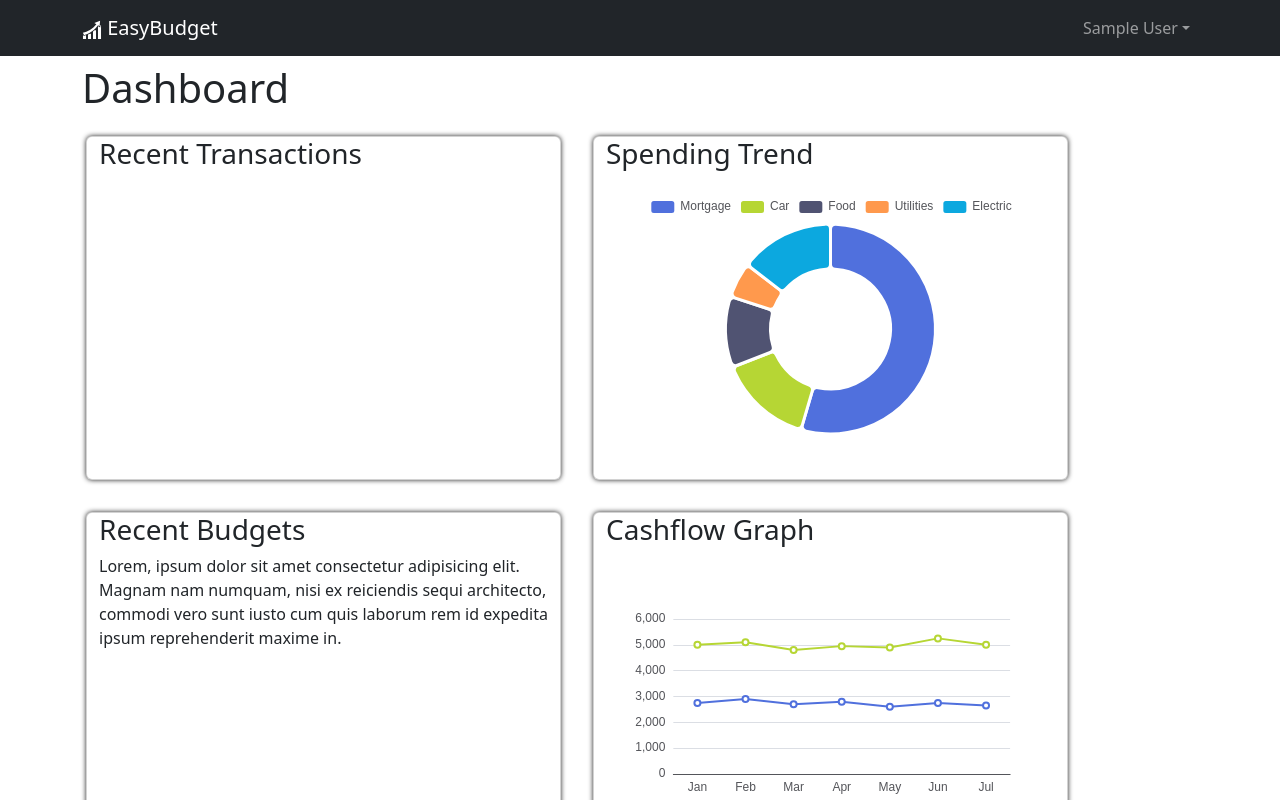
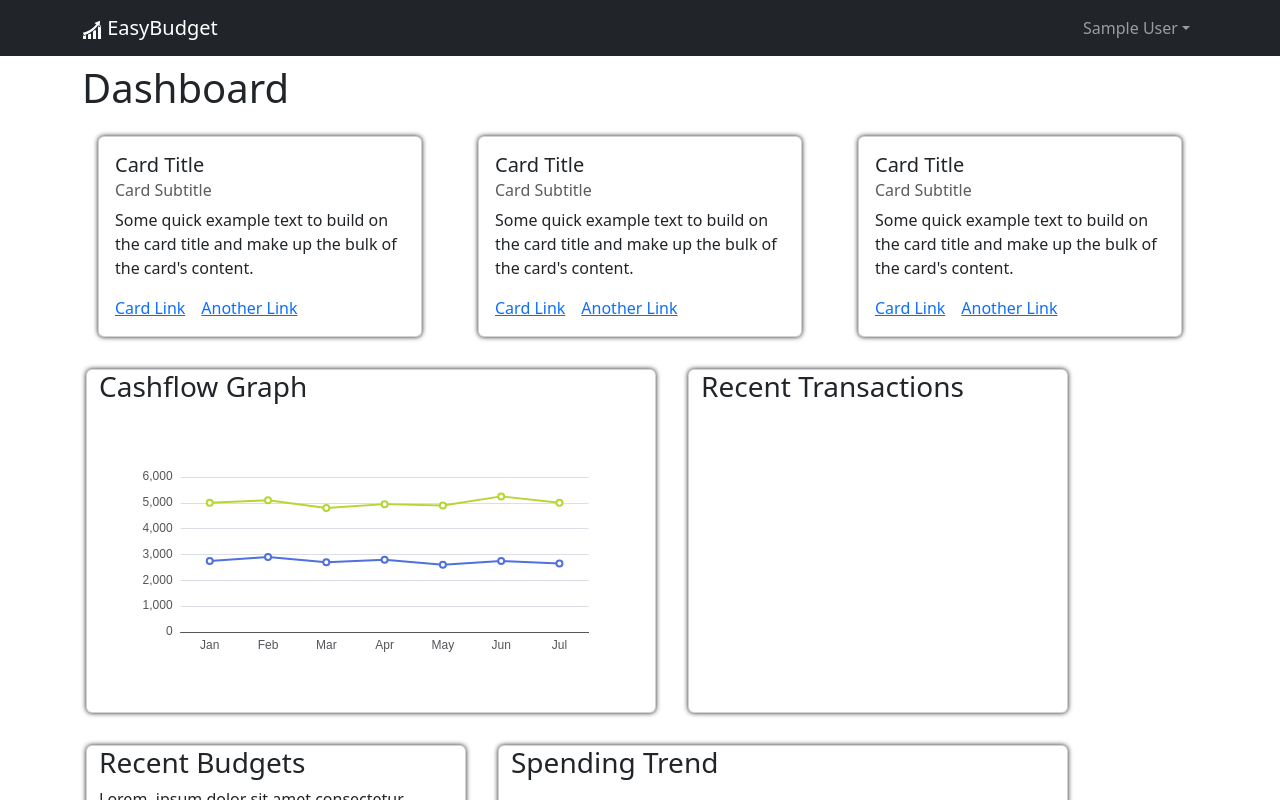
Before and after one commit to BWhittaker1415/EasyBudget, a React (Vite) app in the folder frontend/: page /dashboard in a window 1280 px wide. Shown: the top 800 px of the page. Built offline with nearby package versions, Linux system fonts and the light colour scheme; sample sign-in values are in the browser's storage.

Commit message:
Card component

```diff
--- a/frontend/src/components/FormContainer.jsx
+++ b/frontend/src/components/FormContainer.jsx
@@ -4,7 +4,7 @@ const FormContainer = ({ children }) => {
   return (
     <Container>
       <Row className="justify-content-md-center mt-5">
-        <Col xs={12} md={6} lg={4} className="card p-5">
+        <Col xs={10} md={8} lg={6} className="card p-5">
           {children}
         </Col>
       </Row>
--- a/frontend/src/components/Hero.jsx
+++ b/frontend/src/components/Hero.jsx
@@ -1,32 +1,32 @@
-// import { Container, Card, Button } from "react-bootstrap";
-// import { LinkContainer } from "react-router-bootstrap";
+import { Container, Card, Button } from "react-bootstrap";
+import { LinkContainer } from "react-router-bootstrap";
 // import "./darkMode.css";
 
-// const Hero = () => {
-//   return (
-//     <div className=" py-5">
-//       <Container className="d-flex justify-content-center">
-//         <Card className="p-5 d-flex flex-column align-items-center hero-card bg-light w-75">
-//           <h1 className="text-center mb-4">EasyBudget</h1>
-//           <h6 className="text-center mb-4">
-//             Welcome to EasyBudget! Here, we strive to make budgeting your
-//             expenses just a little bit easier.
-//           </h6>
+const Hero = () => {
+  return (
+    <div className=" py-5">
+      <Container className="d-flex justify-content-center">
+        <Card className="p-5 d-flex flex-column align-items-center hero-card bg-light w-75">
+          <h1 className="text-center mb-4">EasyBudget</h1>
+          <h6 className="text-center mb-4">
+            Welcome to EasyBudget! Here, we strive to make budgeting your
+            expenses just a little bit easier.
+          </h6>
 
-//           <div className="d-flex">
-//             <LinkContainer to="/login">
-//               <Button variant="primary" className="me-3">
-//                 Login
-//               </Button>
-//             </LinkContainer>
-//             <LinkContainer to="/register">
-//               <Button variant="secondary">Sign up</Button>
-//             </LinkContainer>
-//           </div>
-//         </Card>
-//       </Container>
-//     </div>
-//   );
-// };
+          <div className="d-flex">
+            <LinkContainer to="/login">
+              <Button variant="primary" className="me-3">
+                Login
+              </Button>
+            </LinkContainer>
+            <LinkContainer to="/register">
+              <Button variant="secondary">Sign up</Button>
+            </LinkContainer>
+          </div>
+        </Card>
+      </Container>
+    </div>
+  );
+};
 
-// export default Hero;
+export default Hero;
--- a/frontend/src/index.css
+++ b/frontend/src/index.css
@@ -2,3 +2,11 @@
    box-shadow: 0 0 5px #222;
    margin: 1rem
 }
+
+.buttons {
+   border: 2px solid #33333386;
+}
+
+.budget-create {
+   width: 100%;
+}
--- a/frontend/src/screens/BudgetCreateScreen.jsx
+++ b/frontend/src/screens/BudgetCreateScreen.jsx
@@ -22,10 +22,12 @@ const BudgetCreateScreen = () => {
     e.preventDefault();
     console.log("working");
     try {
+      const inputDate = new Date(date);
+      const newDate = new Date(inputDate.toISOString().split("T")[0]);
       const response = await create({
         category,
         name,
-        date,
+        date: newDate.toISOString().split("T")[0],
         cost,
       }).unwrap();
       console.log(response);
@@ -37,8 +39,6 @@ const BudgetCreateScreen = () => {
         });
         navigate("/budgets");
         toast.success("New budget created!");
-      } else {
-        toast.error("Failed to create new budget.");
       }
     } catch (err) {
       toast.error(err.data?.message || err.error);
@@ -49,7 +49,7 @@ const BudgetCreateScreen = () => {
     <div>
       <h1>Create a new Budget to track</h1>
 
-      <Link className="btn btn-light my-3" to="/budgets">
+      <Link className="btn btn-light my-3 buttons" to="/budgets">
         Go Back
       </Link>
 
@@ -96,7 +96,7 @@ const BudgetCreateScreen = () => {
 
           {isLoading && <Loader />}
 
-          <Button type="submit" variant="primary" className="mt-3">
+          <Button type="submit" variant="primary" className="mt-3 buttons">
             Add Budget
           </Button>
         </Form>
--- a/frontend/src/screens/BudgetEditScreen.jsx
+++ b/frontend/src/screens/BudgetEditScreen.jsx
@@ -67,7 +67,7 @@ const BudgetEditScreen = () => {
 
   return (
     <>
-      <Link to="/budgets" className="btn btn-light my-3">
+      <Link to="/budgets" className="btn btn-light my-3 buttons">
         Go Back
       </Link>
 
@@ -121,7 +121,7 @@ const BudgetEditScreen = () => {
               ></Form.Control>
             </Form.Group>
 
-            <Button type="submit" variant="primary" className="'my-2">
+            <Button type="submit" variant="primary" className="my-2 buttons">
               Update Budget
             </Button>
           </Form>
--- a/frontend/src/screens/BudgetScreen.jsx
+++ b/frontend/src/screens/BudgetScreen.jsx
@@ -35,7 +35,7 @@ const BudgetScreen = () => {
       <h1>Budgets</h1>
 
       <LinkContainer to="/budgets/create" className="my-3">
-        <Button variant="light" className="btn-sm create-btn">
+        <Button variant="light" className="btn-sm create-btn buttons">
           <IoMdAddCircleOutline /> Add New Budget
         </Button>
       </LinkContainer>
@@ -46,7 +46,13 @@ const BudgetScreen = () => {
       ) : err ? (
         <Message variant="danger">{err}</Message>
       ) : (
-        <Table striped hover responsive className="table-sm budget-table">
+        <Table
+          bordered
+          striped
+          hover
+          responsive
+          className="table-sm budget-table"
+        >
           <thead>
             <tr>
               <th>CATEGORY</th>
@@ -63,11 +69,11 @@ const BudgetScreen = () => {
                 <tr key={budget._id}>
                   <td>{budget.category}</td>
                   <td>{budget.name}</td>
-                  <td>{budget.date}</td>
+                  <td>{new Date(budget.date).toLocaleDateString()}</td>
                   <td>{budget.cost}</td>
                   <td>
                     <LinkContainer to={`/budgets/${budget._id}/edit`}>
-                      <Button variant="light" className="btn-sm mx-2">
+                      <Button variant="light" className="btn-sm mx-2 buttons">
                         <GrEdit />
                       </Button>
                     </LinkContainer>
@@ -75,7 +81,7 @@ const BudgetScreen = () => {
                   <td>
                     <Button
                       variant="danger"
-                      className="btn-sm mx-2"
+                      className="btn-sm mx-2 buttons"
                       onClick={() => deleteHandler(budget._id)}
                     >
                       <GoTrash />
--- a/frontend/src/screens/Dashboard.jsx
+++ b/frontend/src/screens/Dashboard.jsx
@@ -1,5 +1,5 @@
 import { useDashboardMutation } from "../slices/usersApiSlice";
-import { Row, Col } from "react-bootstrap";
+import { Row, Col, Card } from "react-bootstrap";
 import pieChart from "../charts/PieChart";
 import lineChart from "../charts/LineChart";
 import ReactECharts from "echarts-for-react";
@@ -13,18 +13,69 @@ const HomeScreen = () => {
 
       <div>
         <Row>
-          <Col className="card" md={5} lg={5}>
+          <Col>
+            <Card sm={0}>
+              <Card.Body>
+                <Card.Title>Card Title</Card.Title>
+                <Card.Subtitle className="mb-2 text-muted">
+                  Card Subtitle
+                </Card.Subtitle>
+                <Card.Text>
+                  Some quick example text to build on the card title and make up
+                  the bulk of the card's content.
+                </Card.Text>
+                <Card.Link href="#">Card Link</Card.Link>
+                <Card.Link href="#">Another Link</Card.Link>
+              </Card.Body>
+            </Card>
+          </Col>
+
+          <Col>
+            <Card>
+              <Card.Body>
+                <Card.Title>Card Title</Card.Title>
+                <Card.Subtitle className="mb-2 text-muted">
+                  Card Subtitle
+                </Card.Subtitle>
+                <Card.Text>
+                  Some quick example text to build on the card title and make up
+                  the bulk of the card's content.
+                </Card.Text>
+                <Card.Link href="#">Card Link</Card.Link>
+                <Card.Link href="#">Another Link</Card.Link>
+              </Card.Body>
+            </Card>
+          </Col>
+
+          <Col>
+            <Card>
+              <Card.Body>
+                <Card.Title>Card Title</Card.Title>
+                <Card.Subtitle className="mb-2 text-muted">
+                  Card Subtitle
+                </Card.Subtitle>
+                <Card.Text>
+                  Some quick example text to build on the card title and make up
+                  the bulk of the card's content.
+                </Card.Text>
+                <Card.Link href="#">Card Link</Card.Link>
+                <Card.Link href="#">Another Link</Card.Link>
+              </Card.Body>
+            </Card>
+          </Col>
+        </Row>
+        <Row>
+          <Col className="card" md={6} lg={6}>
+            <h3>Cashflow Graph</h3>
+            <ReactECharts option={lineChart} />
+          </Col>
+          <Col className="card" md={4} lg={4}>
             <h3>Recent Transactions</h3>
             <div></div>
           </Col>
-
-          <Col className="card" md={5} lg={5}>
-            <h3>Spending Trend</h3>
-            <ReactECharts option={pieChart} />
-          </Col>
         </Row>
         <Row>
-          <Col className="card" md={5} lg={5}>
+          <Col className="card" md={4} lg={4}>
             <h3>Recent Budgets</h3>
             Lorem, ipsum dolor sit amet consectetur adipisicing elit. Magnam nam
             numquam, nisi ex reiciendis sequi architecto, commodi vero sunt
@@ -32,9 +83,9 @@ const HomeScreen = () => {
             in.
           </Col>
 
-          <Col className="card" md={5} lg={5}>
-            <h3>Cashflow Graph</h3>
-            <ReactECharts option={lineChart} />
+          <Col className="card" md={6} lg={6}>
+            <h3>Spending Trend</h3>
+            <ReactECharts option={pieChart} />
           </Col>
         </Row>
       </div>
--- a/frontend/src/screens/ProfileScreen.jsx
+++ b/frontend/src/screens/ProfileScreen.jsx
@@ -103,7 +103,7 @@ const ProfileScreen = () => {
 
         {isLoading && <Loader />}
 
-        <Button type="submit" variant="primary" className="mt-3">
+        <Button type="submit" variant="primary" className="mt-3 buttons">
           Update
         </Button>
       </Form>
```
